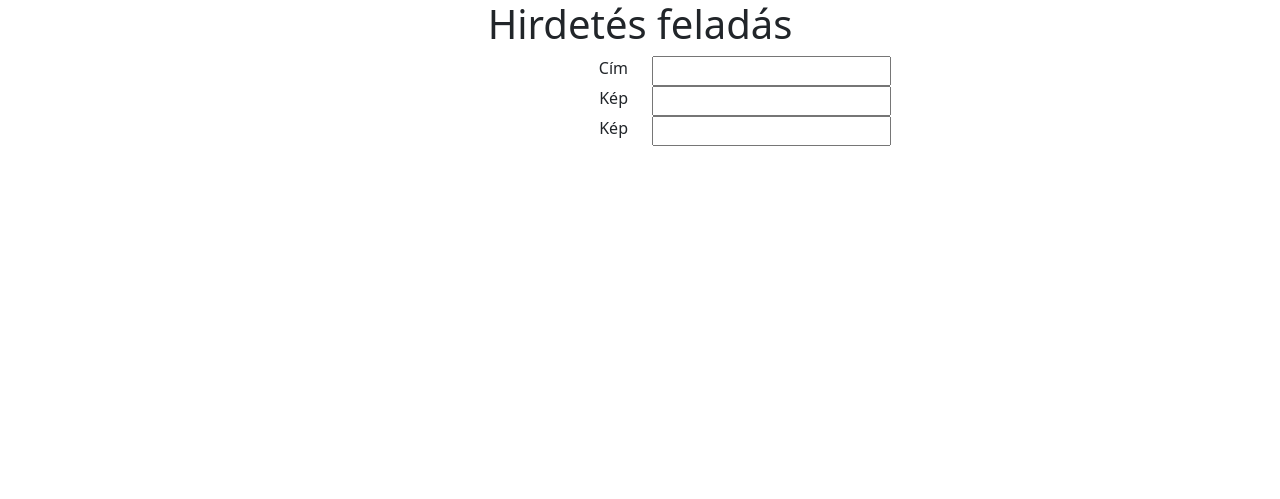
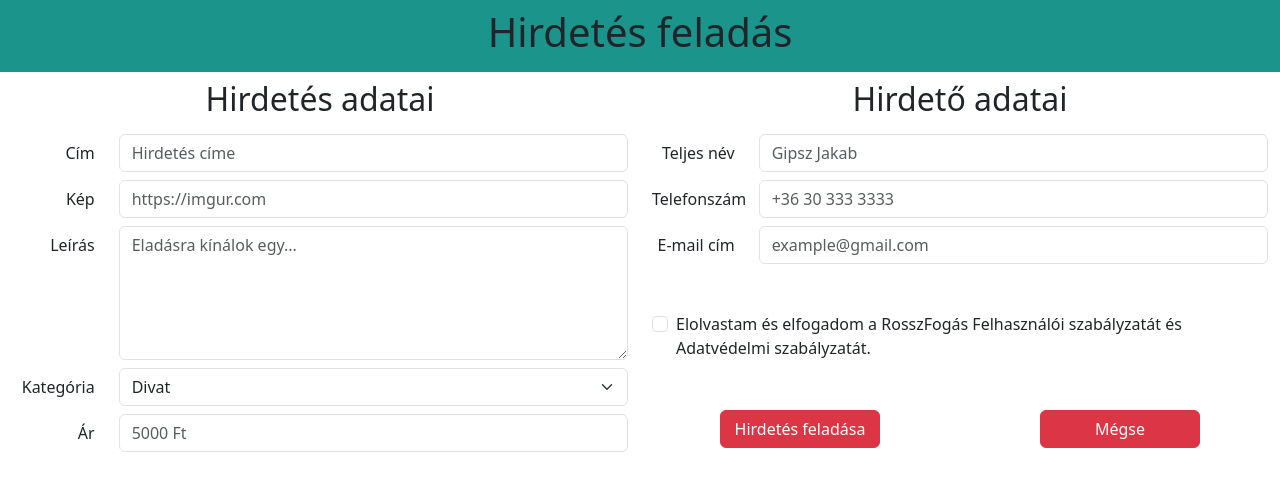
Before and after one commit to DukloRen/Ad_Creator, a website built with Vite: page advert.html in a window 1280 px wide. Built offline with nearby package versions, Linux system fonts and the light colour scheme.

Commit message:
Advert.html is now nearly done, index.css edit

```diff
--- a/advert.html
+++ b/advert.html
@@ -8,35 +8,107 @@
 </head>
 <body>
     <div class="container-fluid">
-        <div class="row">
-            <div class="col-12 text-center">
+
+        <header class="row">
+            <div class="col-12 text-center p-2">
                 <h1>Hirdetés feladás</h1>
             </div>
-        </div>
+        </header>
+
         <div class="row">
-            <div class="col-sm-6 text-end">
-                <label for="inputTitle">Cím</label>
-            </div>
-            <div class="col-sm-6">
-                <input type="text" id="inputTitle">
+            <div class="col-md-6 pt-2">
+                <h2 class="text-center">Hirdetés adatai</h2>
+
+                <div class="form-group row pt-2">
+                    <label for="inputTitle" class="col-lg-2 col-form-label text-lg-end">Cím</label>
+                    <div class="col-lg-10">
+                        <input type="text" id="inputTitle" class="form-control" placeholder="Hirdetés címe">
                     </div>
                 </div>
-        <div class="row">
-            <div class="col-sm-6 text-end">
-                <label for="inputImage">Kép</label>
-            </div>
-            <div class="col-sm-6">
-                <input type="text" id="inputImage">
+
+                <div class="form-group row pt-2">
+                    <label for="inputImage" class="col-lg-2 col-form-label text-lg-end">Kép</label>
+                    <div class="col-lg-10">
+                        <input type="url" id="inputImage" class="form-control" placeholder="https://imgur.com">
                     </div>
                 </div>
-        <div class="row">
-            <div class="col-sm-6 text-end">
-                <label for="inputImage">Kép</label>
+
+                <div class="form-group row pt-2">
+                    <label for="inputDescription" class="col-lg-2 col-form-label text-lg-end">Leírás</label>
+                    <div class="col-lg-10">
+                        <textarea id="inputDescription" class="form-control" placeholder="Eladásra kínálok egy..." rows="5"></textarea>
                     </div>
-            <div class="col-sm-6">
-                <input type="text" id="inputImage">
+                </div>
+
+                <div class="form-group row pt-2">
+                    <label for="inputCategory" class="col-lg-2 col-form-label text-lg-end">Kategória</label>
+                    <div class="col-lg-10">
+                        <select id="inputCategory" class="form-select">
+                            <option value="fashion" selected>Divat</option>
+                            <option value="household">Háztartás, otthon</option>
+                            <option value="sport">Szabadidő, sport</option>
+                            <option value="immovable">Ingatlan</option>
+                            <option value="vehicle">Jármű</option>
+                            <option value="electronics">Elektronika, műszaki cikk</option>
+                            <option value="other">Egyéb</option>
+                        </select>
+                    </div>
+                </div>
+
+                <div class="form-group row pt-2">
+                    <label for="inputPrice" class="col-lg-2 col-form-label text-lg-end">Ár</label>
+                    <div class="col-lg-10">
+                        <input type="number" id="inputPrice" class="form-control" placeholder="5000 Ft">
                     </div>
                 </div>
             </div>
+
+            <div class="col-md-6 pt-2">
+                <h2 class="text-center">Hirdető adatai</h2>
+
+                <div class="form-group row pt-2">
+                    <label for="inputSeller" class="col-lg-2 col-form-label text-lg-end">Teljes név</label>
+                    <div class="col-lg-10">
+                        <input type="text" id="inputSeller" class="form-control" placeholder="Gipsz Jakab">
+                    </div>
+                </div>
+
+                <div class="form-group row pt-2">
+                    <label for="inputPhoneNumber" class="col-lg-2 col-form-label text-lg-end">Telefonszám</label>
+                    <div class="col-lg-10">
+                        <input type="text" id="inputPhoneNumber" class="form-control" placeholder="+36 30 333 3333">
+                    </div>
+                </div>
+
+                <div class="form-group row pt-2">
+                    <label for="inputEmail" class="col-lg-2 col-form-label text-lg-end">E-mail cím</label>
+                    <div class="col-lg-10">
+                        <input type="email" id="inputEmail" class="form-control" placeholder="example@gmail.com">
+                    </div>
+                </div>
+
+                <div class="form-check row pt-5">
+                    <div class="col-12">
+                        <input type="checkbox" id="inputTAC" class="form-check-input">
+                        <label for="inputTAC" class="form-check-label text-left">
+                            Elolvastam és elfogadom a RosszFogás Felhasználói szabályzatát és Adatvédelmi szabályzatát.
+                        </label>
+                    </div>
+                </div>
+
+                <div class="row">
+                    <div class="d-flex col-6 p-md-5 p-2 justify-content-center">
+                        <button type="submit" class="btn btn-danger">Hirdetés feladása</button>
+                    </div>
+
+                    <div class="d-flex col-6 p-md-5 p-2 justify-content-center">
+                        <button type="button" class="btn btn-danger">Mégse</button>
+                    </div>
+                </div>
+            </div>
+
+        </div>
+
+    </div>
 </body>
 </html>
--- a/src/index.css
+++ b/src/index.css
@@ -1,3 +1,11 @@
+header{
+    background-color: rgb(27, 148, 140);
+}
+
+button{
+    width: 10em;
+}
+
 .elerhetosegek{
     background-color: rgb(27, 148, 140);
     padding: 15px;
@@ -26,4 +34,4 @@
     top:55px;
     bottom:55px;
     left: 8%;
-  }
+}
```
Lines whose indentation alone changed are shown as unchanged.
